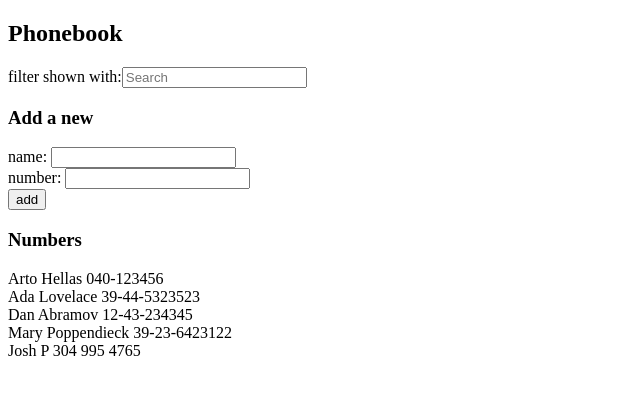
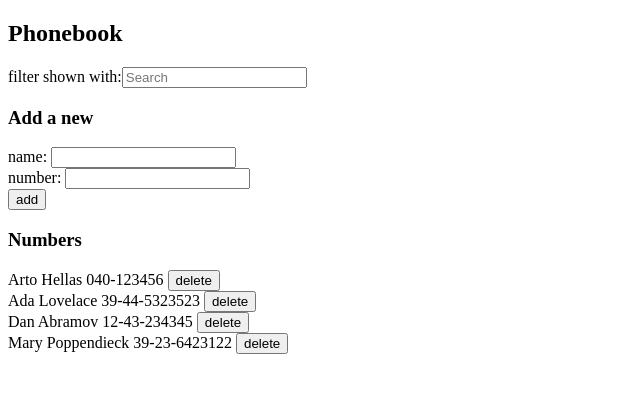
Before and after one commit to joshcpena/fullstackopen, a React (Create React App) app in the folder part2/phonebook/: page / in a window 1280 px wide. Shown: the top 394 px of the page, without its empty margins (0-640 px from the left). Built offline with nearby package versions, Linux system fonts and the light colour scheme; data requests are answered from the project's data file.

Commit message:
delete server requests added

```diff
--- a/part2/phonebook/db.json
+++ b/part2/phonebook/db.json
@@ -19,11 +19,6 @@
       "name": "Mary Poppendieck",
       "number": "39-23-6423122",
       "id": 4
-    },
-    {
-      "name": "Josh P ",
-      "number": "304 995 4765",
-      "id": 5
     }
   ]
 }
--- a/part2/phonebook/src/App.js
+++ b/part2/phonebook/src/App.js
@@ -2,16 +2,28 @@ import React, { useState, useEffect } from 'react'
 import peopleService from './services/people'
 
 
-const Person = ({ persons, searchTerm }) => {
+const Person = ({ persons, searchTerm, removePerson }) => {
+  const confirmRemove = (name, id) => window.confirm(`Delete ${name}?`) ? id : 0
+
   if (searchTerm) {
     const personList = (persons.filter(person => person.name.toLowerCase().includes(searchTerm)))
     return (
-      personList.map(person => <span key={person.name}> {person.name} {person.number} <br /> </span>)
+      personList.map(person =>
+        <div key={person.name}>
+          <span > {person.name} {person.number}   </span>
+          <button onClick={() => removePerson(confirmRemove(person.name, person.id))}>delete</button>
+        </div>
+      )
     )
   }
   else {
     return (
-      persons.map(person => <span key={person.name}> {person.name} {person.number} <br /> </span>)
+      persons.map(person =>
+        <div key={person.name}>
+          <span > {person.name} {person.number} </span>
+          <button onClick={() => removePerson(confirmRemove(person.name, person.id))}>delete</button>
+        </div >
+      )
     )
   }
 }
@@ -55,6 +67,14 @@ const App = () => {
       .then(intialPeople => setPersons(intialPeople))
   }, [])
 
+  const removePerson = (id) => {
+    if (id !== 0) {
+      peopleService
+        .remove(id)
+        .then(() => (peopleService.getAll().then(reponse => setPersons(reponse))))
+    }
+  }
+
   const addPerson = (event) => {
     event.preventDefault()
     let flag = false
@@ -78,6 +98,7 @@ const App = () => {
 
   }
 
+
   const handleSearchChange = (event) => setSearchTerm(event.target.value)
   const handleNameChange = (event) => setNewName(event.target.value)
   const handleNumChange = (event) => setNewNum(event.target.value)
@@ -91,7 +112,7 @@ const App = () => {
       <h3>Add a new</h3>
       <PersonForm name={newName} handleNameChange={handleNameChange} number={newNum} handleNumChange={handleNumChange} addPerson={addPerson} />
       <h3>Numbers</h3>
-      <Person persons={persons} searchTerm={searchTerm} />
+      <Person persons={persons} searchTerm={searchTerm} removePerson={removePerson} />
     </div>
   )
 }
--- a/part2/phonebook/src/services/people.js
+++ b/part2/phonebook/src/services/people.js
@@ -6,6 +6,8 @@ const getAll = () => axios.get(baseURL).then(response => response.data)
 
 const create = newObject => axios.post(baseURL, newObject).then(response => response.data)
 
-const services = { getAll, create }
+const remove = id => axios.delete(`${baseURL}/${id}`, { data: 'yes' })
+
+const services = { getAll, create, remove }
 
 export default services
```
